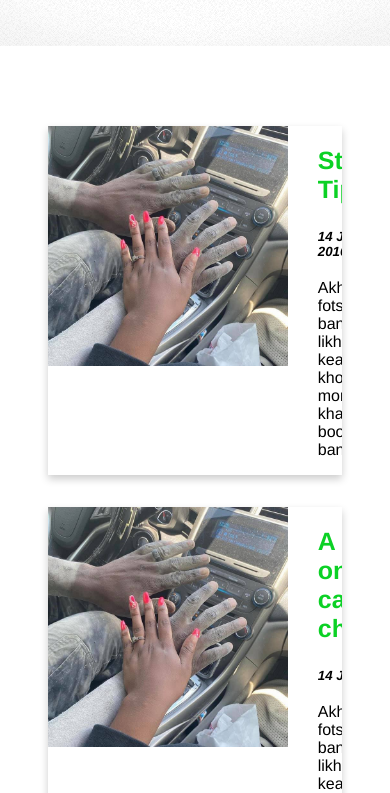
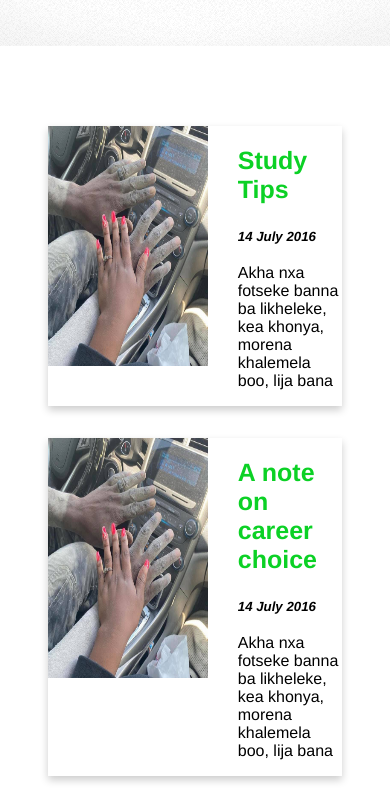
Before and after one commit to ThreeOne31/learnX, a React (Create React App) app in the folder frontend/: page / in a window 390 px wide. Shown: the part 1976-2769 px from the top of the page. Built offline with nearby package versions, Linux system fonts and the light colour scheme.

Commit message:
changed post image size on media screens

```diff
--- a/frontend/src/components/Home/style.css
+++ b/frontend/src/components/Home/style.css
@@ -166,4 +166,7 @@ header.mission-statement-container p {
     .post-card{
         width: 95%;
     }
+    .post-img-container img{
+        max-width: 10em;
+    }
 }
```
